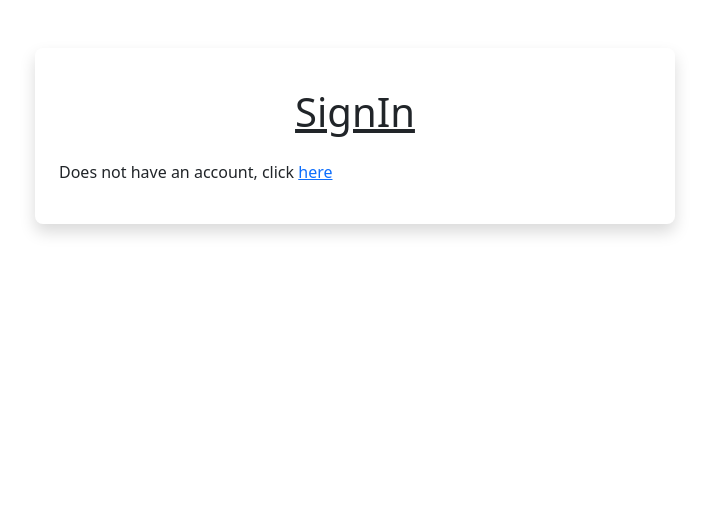
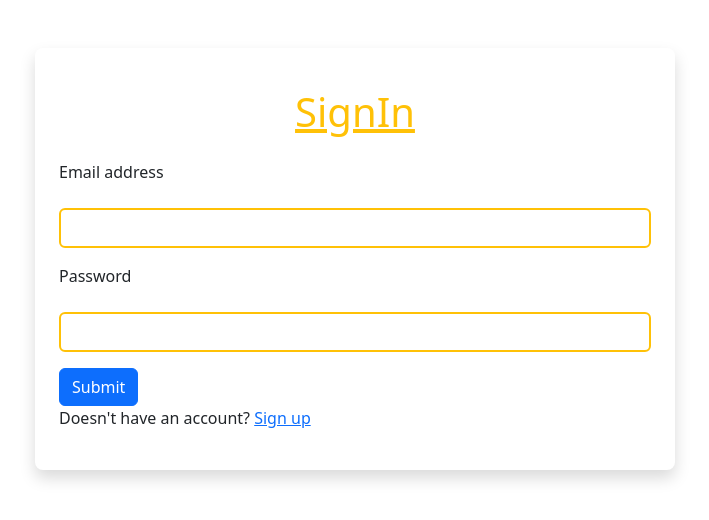
Before and after one commit to koladeFaith/Simple_E-commerce, a plain HTML site: page signin.html in a window 1280 px wide. Shown: the whole page, without its empty margins (285-994 px from the left). Drawn offline with nearby package versions, Linux system fonts and the light colour scheme.

Commit message:
Signin page added

```diff
--- a/signin.html
+++ b/signin.html
@@ -18,8 +18,33 @@
   <body>
     <div
       class="container-fluid mx-auto col-lg-6 col-10 rounded-3 mt-lg-5 mt-3 shadow p-lg-4 p-2">
-      <h1 class="text-decoration-underline text-center my-3 mb-lg-4">SignIn</h1>
-      <p>Does not have an account, click <a href="index.html">here</a></p>
+      <h1
+        class="text-decoration-underline text-center text-warning my-3 mb-lg-4">
+        SignIn
+      </h1>
+
+      <form>
+        <div class="mb-3">
+          <label for="exampleInputEmail1" class="form-label"
+            >Email address</label
+          >
+          <input
+            type="email"
+            class="form-control shadow-none my-2 my-lg-3 border border-2 border-warning text-warning"
+            id="exampleInputEmail1"
+            aria-describedby="emailHelp" />
+        </div>
+        <div class="mb-3">
+          <label for="exampleInputPassword1" class="form-label">Password</label>
+          <input
+            type="password"
+            class="form-control shadow-none my-2 my-lg-3 border border-2 border-warning text-warning"
+            id="exampleInputPassword1" />
+        </div>
+
+        <button type="submit" class="btn btn-primary">Submit</button>
+      </form>
+      <p>Doesn't have an account? <a href="index.html">Sign up</a></p>
     </div>
   </body>
   <script src="signin.js"></script>
```
